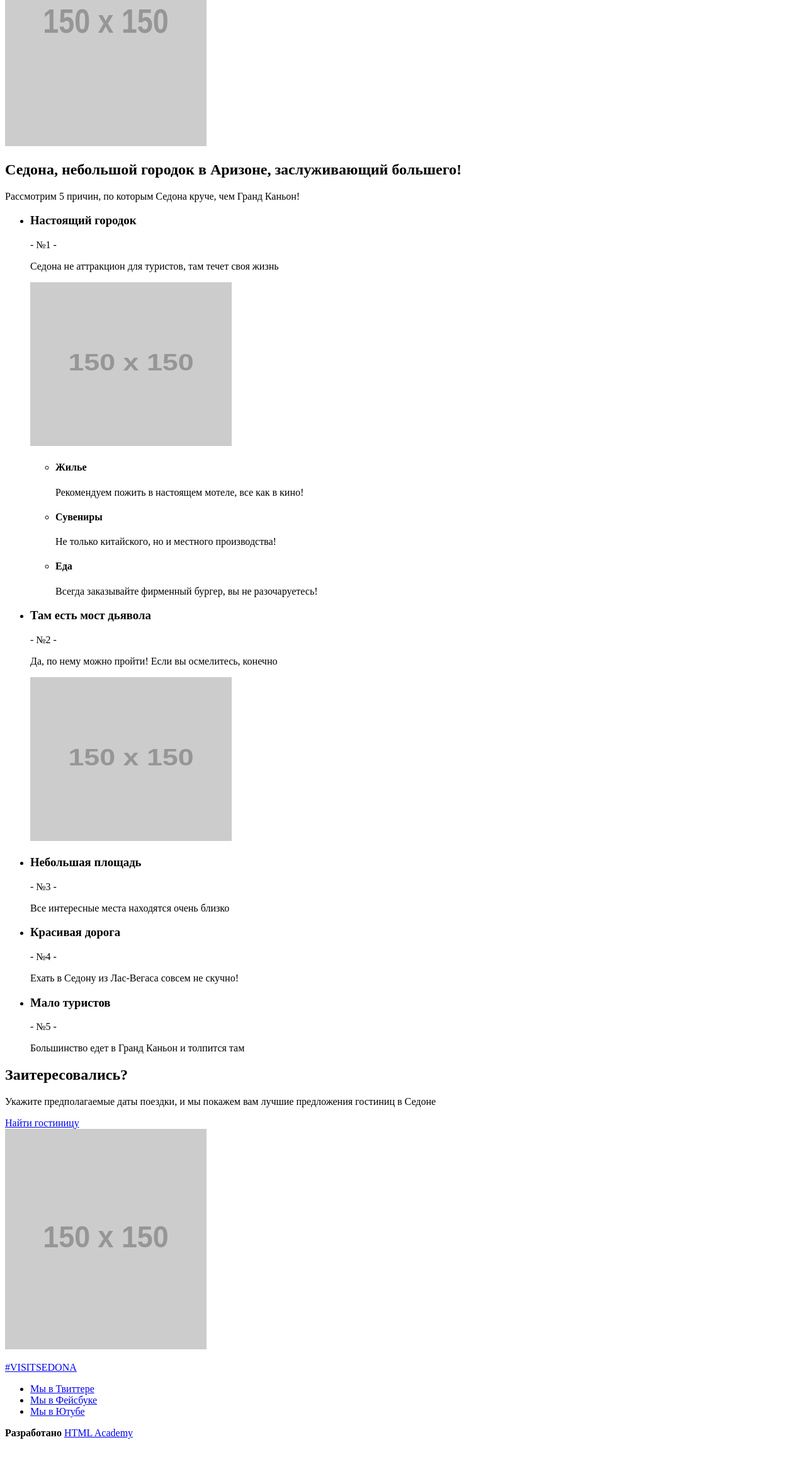
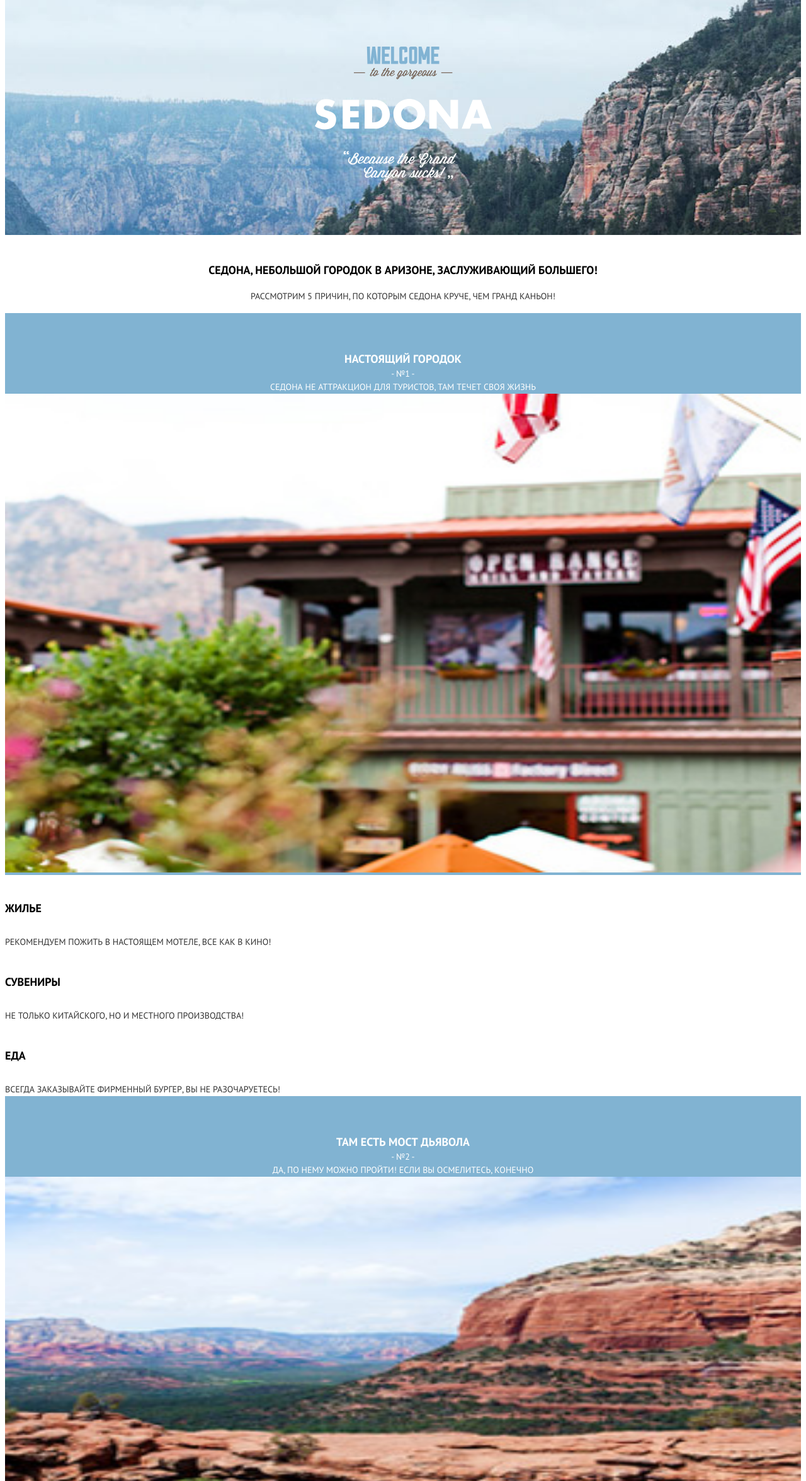
Before and after one commit to Bodal-Andrey/932123-sedona-18, a website: page source/index.html in a window 1280 px wide. Shown: the part 449-2800 px from the top of the page at 63% size. Before the commit the page ends 2741 px from the top, so only its background shows below. Drawn offline with nearby package versions, Linux system fonts and the light colour scheme; files that its build step writes are made by us from their sources; placeholder pictures from the web are drawn by us.

Commit message:
Начинаем вёрстку с препроцессором

```diff
--- a/source/index.html
+++ b/source/index.html
@@ -3,13 +3,15 @@
   <head>
     <meta charset="utf-8">
     <title>HTML Academy: Седона</title>
+    <link href="https://fonts.googleapis.com/css?family=PT+Sans:400,700&display=swap&subset=cyrillic" rel="stylesheet">
+    <link  href="css/style.css" rel="stylesheet">
   </head>
   <body>
     <header class="page-header">
       <nav class="main-nav">
         <ul class="main-nav__list site-list">
           <li class="site-list__item site-list__item--active" >
-            <a class="site-list__link" href="#">Главная</a>
+            <a class="site-list__link" href="index.html">Главная</a>
           </li>
           <li class="site-list__item">
             <a class="site-list__link" href="photo.html">Фото и видео</a>
@@ -24,15 +26,15 @@
         <button class="main-nav__button" type="button">Открыть меню</button>
       </nav>
       <a class="page-header__logo">
-        <img class="page-header__logo-image" src="https://via.placeholder.com/150x150" alt="Логотип" width="102" height="83">
+        <img class="page-header__logo-image" src="img/logo-sedona-mobile.svg" alt="Логотип" width="102" height="83">
       </a>
     </header>
     <main class="page-main">
       <h1 class="visually-hidden">Сайт туристического городка Седона</h1>
       <div class="page-main__image">
-        <img src="https://via.placeholder.com/150x150" alt="Welcome to Sedona"  width="320" height="389">
+        <img src="img/text-sedona-index.svg" alt="Welcome to Sedona" width="281" height="214">
       </div>
-      <section class="advantages">
+      <section class="page-main__advantages advantages">
         <h2 class="advantages__title">Седона, небольшой городок в Аризоне, заслуживающий большего!</h2>
         <p class="advantages__text">Рассмотрим 5 причин, по которым Седона круче, чем Гранд Каньон!</p>
         <ul class="advantages__list">
@@ -40,7 +42,7 @@
             <h3 class="excellences__title">Настоящий городок</h3>
             <p class="excellences__text">- №1 -</p>
             <p class="excellences__text">Седона не аттракцион для туристов, там течет своя жизнь</p>
-            <img class="excellences__image" src="https://via.placeholder.com/150x150" alt="Фото здания"  width="320" height="260">
+            <img class="excellences__image" src="img/main-city-mobile@1x.jpg" alt="Фото здания"  width="320" height="260">
             <ul class="excellences__list benefit">
               <li class="benefit__item benefit__item--fast">
                 <h4 class="benefit__title">Жилье</h4>
@@ -60,7 +62,7 @@
             <h3 class="excellences__title">Там есть мост дьявола</h3>
             <p class="excellences__text">- №2 -</p>
             <p class="excellences__text">Да, по нему можно пройти! Если вы осмелитесь, конечно</p>
-            <img class="excellences__image" src="https://via.placeholder.com/150x150" alt="Фото горы"  width="320" height="260">
+            <img class="excellences__image" src="img/photo-bridge-mobile@1x.jpg" alt="Фото горы"  width="320" height="260">
           </li>
           <li class="advantages__item excellences">
             <h3 class="excellences__title">Небольшая площадь</h3>
@@ -79,20 +81,20 @@
           </li>
         </ul>
       </section>
-      <section class="select-hotel">
+      <section class="page-main__hotels select-hotel">
         <h2 class="select-hotel__title">Заитересовались?</h2>
         <p class="select-hotel__text">Укажите предполагаемые даты поездки, и мы покажем вам лучшие предложения гостиниц в Седоне</p>
         <a class="select-hotel__link" href="#">Найти гостиницу</a>
       </section>
-      <div class="min-map">
+      <div class="page-main__map min-map">
         <a class="min-map__link" href="#">
           <img class="min-map__image" src="https://via.placeholder.com/150x150" alt="Карта Седоны"  width="320" height="350">
         </a>
       </div>
     </main>
     <footer class="page-footer">
-      <p class="page-footer__hashtag hashtag">
-        <a class="hashtag__link" href="#">#VISITSEDONA</a>
+      <p class="page-footer__hashtag">
+        <a href="#">#VISITSEDONA</a>
       </p>
       <div class="page-footer__social social">
         <ul class="social__list">
@@ -107,9 +109,9 @@
           </li>
         </ul>
       </div>
-      <div class="page-footer__copyright copyright">
-        <b class="copyright__text">Разработано</b>
-        <a class="button copyright__link" href="https://htmlacademy.ru/intensive/adaptive">HTML Academy</a>
+      <div class="page-footer__copyright">
+        <b>Разработано</b>
+        <a class="button" href="https://htmlacademy.ru/intensive/adaptive">HTML Academy</a>
       </div>
     </footer>
   </body>
--- /dev/null
+++ b/source/sass/blocks/benefit.scss
@@ -0,0 +1,18 @@
+.benefit__title {
+  margin: 0;
+  padding: 0;
+  padding-top: 40px;
+  font-size: 18px;
+  line-height: 26px;
+  font-weight: bold;
+  color: #000000;
+}
+
+.benefit__text {
+  margin: 0;
+  padding: 0;
+  padding-top: 30px;
+  font-size: 14px;
+  line-height: 21px;
+  color: #333333;
+}
--- /dev/null
+++ b/source/sass/blocks/excellences.scss
@@ -0,0 +1,64 @@
+.excellences {
+  .excellences__title {
+    margin: 0;
+    padding: 0;
+    padding-top: 60px;
+    font-size: 18px;
+    line-height: 26px;
+    font-weight: bold;
+    text-align: center;
+    color: #000000;
+  }
+
+  .excellences__text {
+    margin: 0;
+    padding: 0;
+    font-size: 14px;
+    line-height: 21px;
+    text-align: center;
+    color: #333333;
+  }
+}
+
+
+.excellences:first-child {
+  background-color: #81b3d2;
+
+  .excellences__title,
+  .excellences__text {
+    color: #ffffff;
+  }
+
+  .excellences__image {
+    width: 100%;
+    min-height: 760px;
+  }
+}
+
+.excellences:nth-child(2) {
+  background-color: #81b3d2;
+
+  .excellences__title,
+  .excellences__text {
+    color: #ffffff;
+  }
+
+  .excellences__image {
+    width: 100%;
+    min-height: 760px;
+  }
+}
+
+.excellences:nth-child(3),
+.excellences:nth-child(4),
+.excellences:nth-child(5) {
+  background-color: #eeeeee;
+}
+
+
+.excellences__list {
+  margin: 0;
+  padding: 0;
+  list-style: none;
+  background-color: #ffffff;
+}
--- /dev/null
+++ b/source/sass/blocks/main-nav.scss
@@ -0,0 +1,5 @@
+.main-nav__list {
+  margin: 0;
+  padding: 0;
+  list-style: none;
+}
--- /dev/null
+++ b/source/sass/blocks/page-footer.scss
@@ -0,0 +1,21 @@
+.page-footer {
+  width: 100%;
+  text-align: center;
+}
+
+.page-footer__hashtag a {
+  font-size: 21px;
+  line-height: 26px;
+  font-weight: bold;
+  text-transform: uppercase;
+  color: #000000;
+  text-decoration: none;
+}
+
+.page-footer__copyright b {
+  font-size: 14px;
+  line-height: 26px;
+  font-weight: normal;
+  text-transform: uppercase;
+  color: #000000;
+}
--- /dev/null
+++ b/source/sass/blocks/page-header.scss
@@ -0,0 +1,12 @@
+.page-header {
+  width: 100%;
+  font-family: $ptsans;
+}
+
+.page-header__logo {
+  display: block;
+  width: 102px;
+  height: 83px;
+  margin-left: auto;
+  margin-right: auto;
+}
--- /dev/null
+++ b/source/sass/blocks/page-main.scss
@@ -0,0 +1,13 @@
+.page-main {
+  width: 100%;
+  font-family: $ptsans;
+}
+
+.page-main__image {
+  min-height: 389px;
+  padding-top: 90px;
+  text-align: center;
+  background-image: url("../img/bg-back-mobile@1x.jpg");
+  background-repeat: no-repeat;
+  background-size: cover;
+}
--- /dev/null
+++ b/source/sass/blocks/page-main__advantages.scss
@@ -0,0 +1,24 @@
+.advantages {
+  margin-top: 43px;
+}
+
+.advantages__title {
+  font-size: 18px;
+  line-height: 26px;
+  font-weight: bold;
+  text-align: center;
+  color: #000000;
+}
+
+.advantages__text {
+  font-size: 14px;
+  line-height: 26px;
+  text-align: center;
+  color: #333333;
+}
+
+.advantages__list {
+  margin: 0;
+  padding: 0;
+  list-style: none;
+}
--- /dev/null
+++ b/source/sass/blocks/photos.scss
@@ -0,0 +1,21 @@
+.photos {
+  width: 100%;
+  text-align: center;
+}
+
+.photos__title {
+  font-size: 18px;
+  line-height: 26px;
+  font-weight: bold;
+  color: #000000;
+}
+
+.photos__text {
+  font-size: 14px;
+  line-height: 24px;
+  color: #333333;
+}
+
+.photos__list {
+  list-style: none;
+}
--- /dev/null
+++ b/source/sass/blocks/picture.scss
@@ -0,0 +1,23 @@
+.picture__title {
+  font-size: 14px;
+  line-height: 24px;
+  font-weight: bold;
+  text-align: left;
+}
+
+.picture__author-name {
+  display: block;
+  font-size: 14px;
+  line-height: 24px;
+  font-weight: normal;
+  text-transform: none;
+  font-style: normal;
+  text-align: left;
+}
+
+.picture__totalizer {
+  font-size: 14px;
+  line-height: 24px;
+  font-weight: bold;
+  text-align: left;
+}
--- /dev/null
+++ b/source/sass/blocks/site-list.scss
@@ -0,0 +1,29 @@
+.site-list__item {
+  padding-top: 20px;
+  padding-bottom: 20px;
+  width: 100%;
+  min-height: 55px;
+  text-align: center;
+  background-color: #81b3d2;
+
+  &:first-child {
+    box-shadow: 0 1px 0 0 rgba(1, 1, 1, 0.2);
+  }
+
+  &:nth-child(3),
+  &:nth-child(2) {
+    box-shadow: 0 1px 0 0 rgba(1, 1, 1, 0.2), inset 0 1px 0 0 rgba(255, 255, 255, 0.2);
+  }
+
+  &:last-child {
+    box-shadow: inset 0 1px 0 0 rgba(255, 255, 255, 0.2);
+  }
+}
+
+.site-list__link {
+  display: block;
+  font-size: 18px;
+  line-height: 40px;
+  text-decoration: none;
+  color: #ffffff;
+}
--- /dev/null
+++ b/source/sass/blocks/social.scss
@@ -0,0 +1,3 @@
+.social__list {
+  list-style: none;
+}
--- /dev/null
+++ b/source/sass/fonts.scss
@@ -0,0 +1 @@
+$ptsans: "PT Sans", arial, sans-serif;
--- /dev/null
+++ b/source/sass/scafoldings.scss
@@ -0,0 +1,28 @@
+html {
+  -webkit-box-sizing: border-box;
+  box-sizing: border-box;
+  text-transform: uppercase;
+}
+
+*,
+*::before,
+*::after {
+  -webkit-box-sizing: inherit;
+  box-sizing: inherit;
+}
+
+.visually-hidden:not(:focus):not(:active),
+input[type="checkbox"].visually-hidden,
+input[type="radio"].visually-hidden {
+  position: absolute;
+  width: 1px;
+  height: 1px;
+  margin: -1px;
+  border: 0;
+  padding: 0;
+  white-space: nowrap;
+  -webkit-clip-path: inset(100%);
+  clip-path: inset(100%);
+  clip: rect(0 0 0 0);
+  overflow: hidden;
+}
--- /dev/null
+++ b/source/sass/style.scss
@@ -0,0 +1,13 @@
+@import "scafoldings.scss";
+@import "fonts.scss";
+@import "blocks/page-header.scss";
+@import "blocks/page-main.scss";
+@import "blocks/main-nav.scss";
+@import "blocks/site-list.scss";
+@import "blocks/page-main__advantages";
+@import "blocks/excellences.scss";
+@import "blocks/benefit.scss";
+@import "blocks/page-footer.scss";
+@import "blocks/social.scss";
+@import "blocks/photos.scss";
+@import "blocks/picture.scss";
```
Also changed, not shown: source/form.html (+4 -2 lines), source/photo.html (+9 -7 lines), 1 other file.
